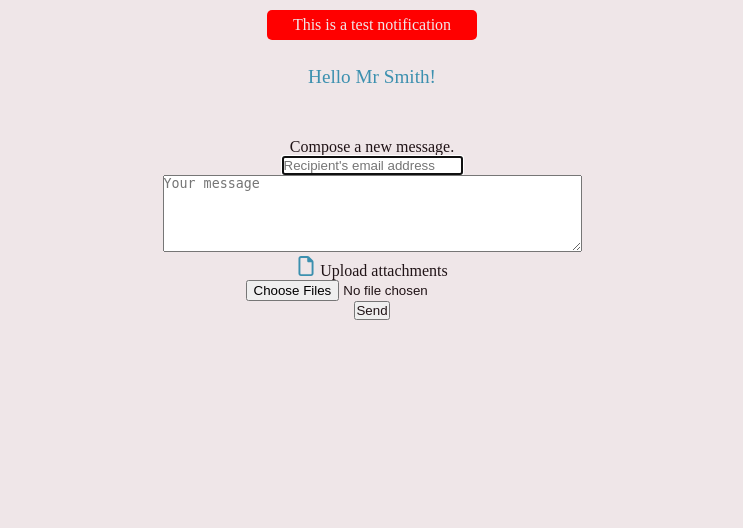
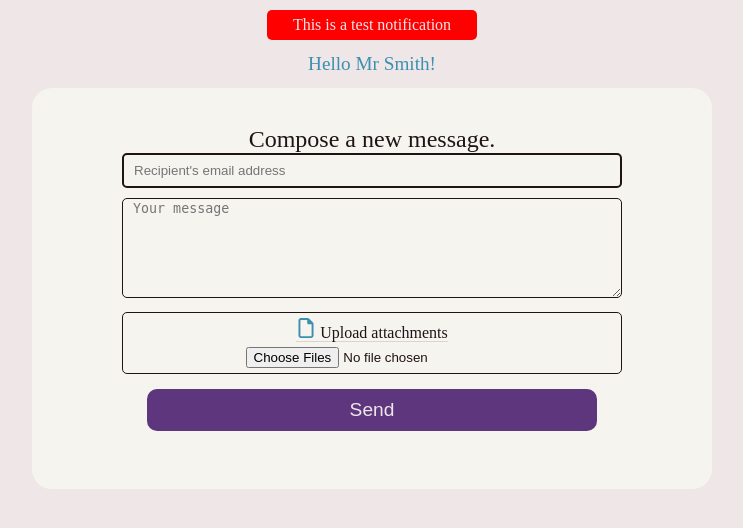
Before and after one commit to LukeNeedle/Secure-messaging, a Flask app: page /messages/compose in a window 1280 px wide. Shown: the part 52-580 px from the top of the page, without its empty margins (268-1011 px from the left). Run offline with Flask 2, Linux system fonts and the light colour scheme; a user stored in the database is signed in.

Commit message:
compose messaging CSS

```diff
--- a/static/css/messaging_compose.css
+++ b/static/css/messaging_compose.css
@@ -21,12 +21,94 @@
 }
 
 .content {
-    margin-top: 2%;
+    margin-top: 1%;
 }
 
 .welcome {
     color: var(--accent);
     font-size: larger;
     font-weight: 200;
-    margin-bottom: 50px;
+    margin-bottom: 1%;
 }
+
+.compose {
+    border-radius: 20px;
+    padding: 3%;
+    padding-left: 7%;
+    padding-right: 7%;
+    background-color: var(--secondary);
+    width: fit-content;
+    height: fit-content;
+    margin: auto;
+}
+
+p.title {
+    font-size: x-large;
+    color: var(--text);
+}
+
+div#upload-attachments{
+    border-style: solid;
+    border-width: 1px;
+    border-color: #201316;
+    border-radius: 5px;
+    padding: 5px;
+}
+
+div#upload-attachments span {
+    border-bottom-width: 1px;
+    border-bottom-style: solid;
+    border-bottom-color: var(--minor-border);
+}
+
+div#upload-attachments input{
+    margin-top: 1%;
+}
+
+div#submit button{
+    background-color: var(--primary);
+    color: #efe6e8;
+    padding-top: 10px;
+    padding-bottom: 10px;
+    width: 90%;
+    margin-bottom: 20px;
+    margin-top: 3%;
+    border: none;
+    text-align: center;
+    text-decoration: none;
+    border-radius: 10px;
+    font-size: larger;
+    cursor: pointer;
+}
+
+.compose input[type="email"] {
+    border-color: #201316;
+    color: #201316;
+    border-radius: 5px;
+    margin-bottom: 2%;
+    text-decoration: none;
+    display: inline-block;
+    outline: none;
+    background-color: var(--secondary);
+    padding: 2px;
+    padding-left: 10px;
+    width: 500px;
+    height: 35px;
+    border-style: solid;
+}
+
+.compose textarea {
+    border-color: #201316;
+    color: #201316;
+    border-radius: 5px;
+    margin-bottom: 2%;
+    text-decoration: none;
+    display: inline-block;
+    outline: none;
+    background-color: var(--secondary);
+    padding: 2px;
+    padding-left: 10px;
+    width: 500px;
+    height: 100px;
+    border-style: solid;
+}
```
